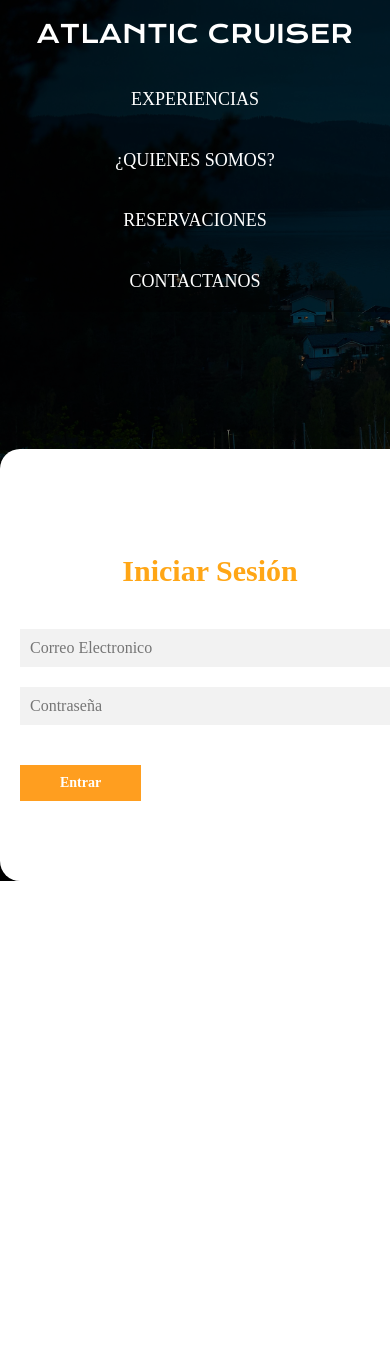
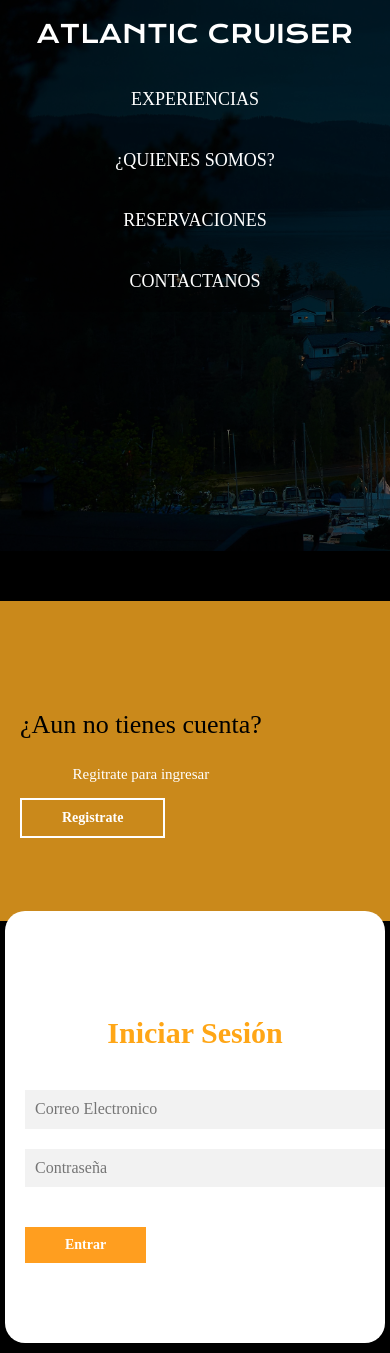
Before and after one commit to marcosjn19/U2ProyectoCruceros, a PHP site: page /login-register.html in a window 390 px wide; the page is wider, and only the part inside the window is pictured. Before the commit the page ends 881 px from the top of that part, so only its background shows below. Run offline with PHP 8.4, Linux system fonts and the light colour scheme; some web fonts are replaced.

Commit message:
responsive login
media querys

```diff
--- a/css/login-register.css
+++ b/css/login-register.css
@@ -18,7 +18,7 @@
 }
 
 .parte-trasera div{
-    margin: 6.25rem 2.5rem;
+    margin: 6.25rem 5.5rem;
     color: white;
     transition: all 500ms;
 
@@ -26,7 +26,7 @@
 
 .parte-trasera div p
 .parte-trasera div button{
-    margin-top: 38px;
+    margin-top: 39px;
 
 }
 
@@ -111,3 +111,35 @@
 .formulario-registro{
     display: none;
 }
+
+@media (max-width: 850px){
+    main{
+        margin-top: 50px;
+    }
+
+    .parte-trasera{
+        max-width: 350px;
+        height: 300px;
+        flex-direction: column;
+        margin: auto;
+    }
+
+    .parte-trasera div{
+        margin: 0px;
+        position: absolute;
+    }
+
+
+    /*Formularios*/
+
+    .contenedor__login-registro{
+        top: -10px;
+        left: -5px;
+        margin: auto;
+    }
+
+    .contenedor__login-registro form{
+        position: relative;
+    }
+
+}
```
